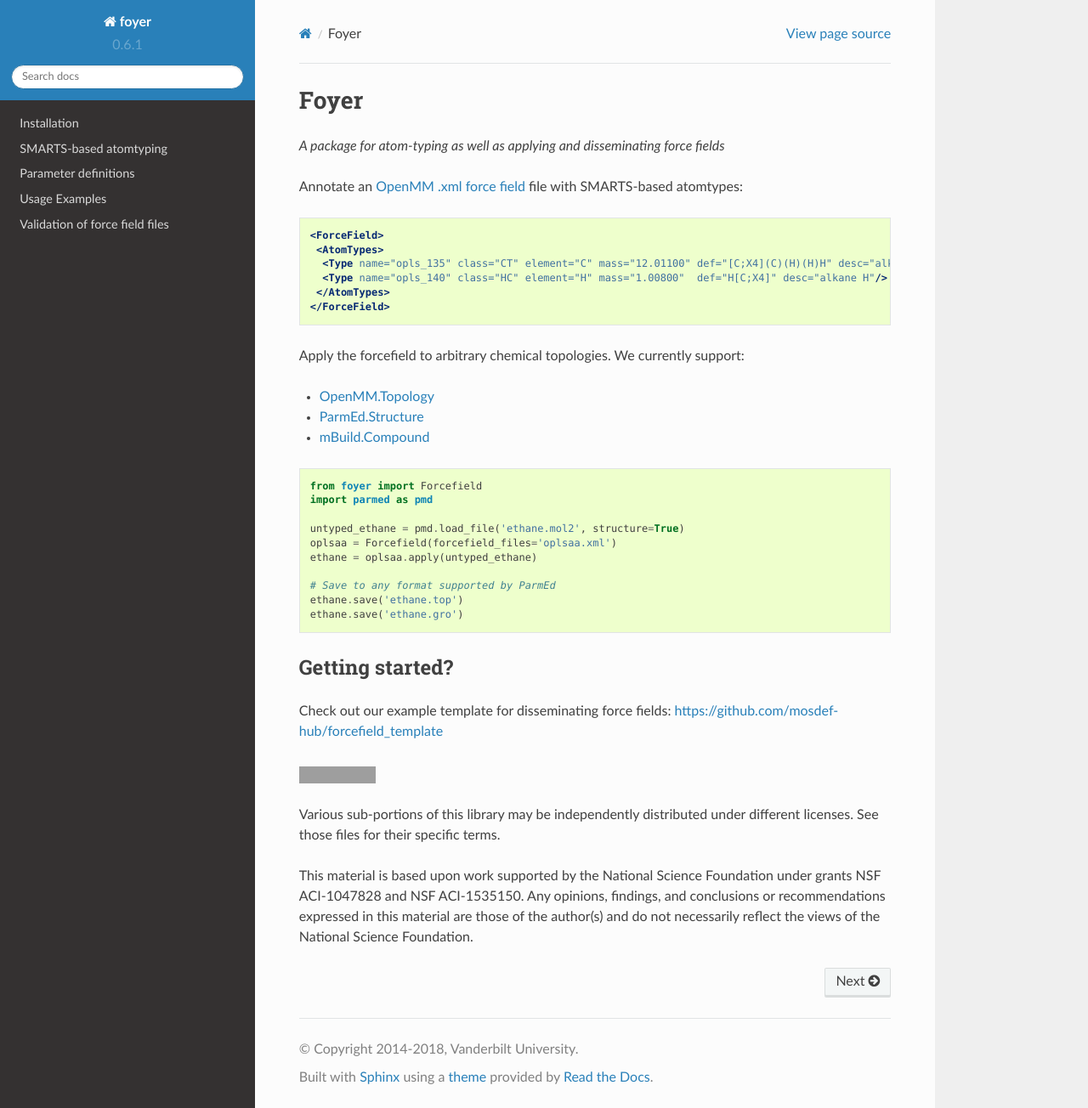
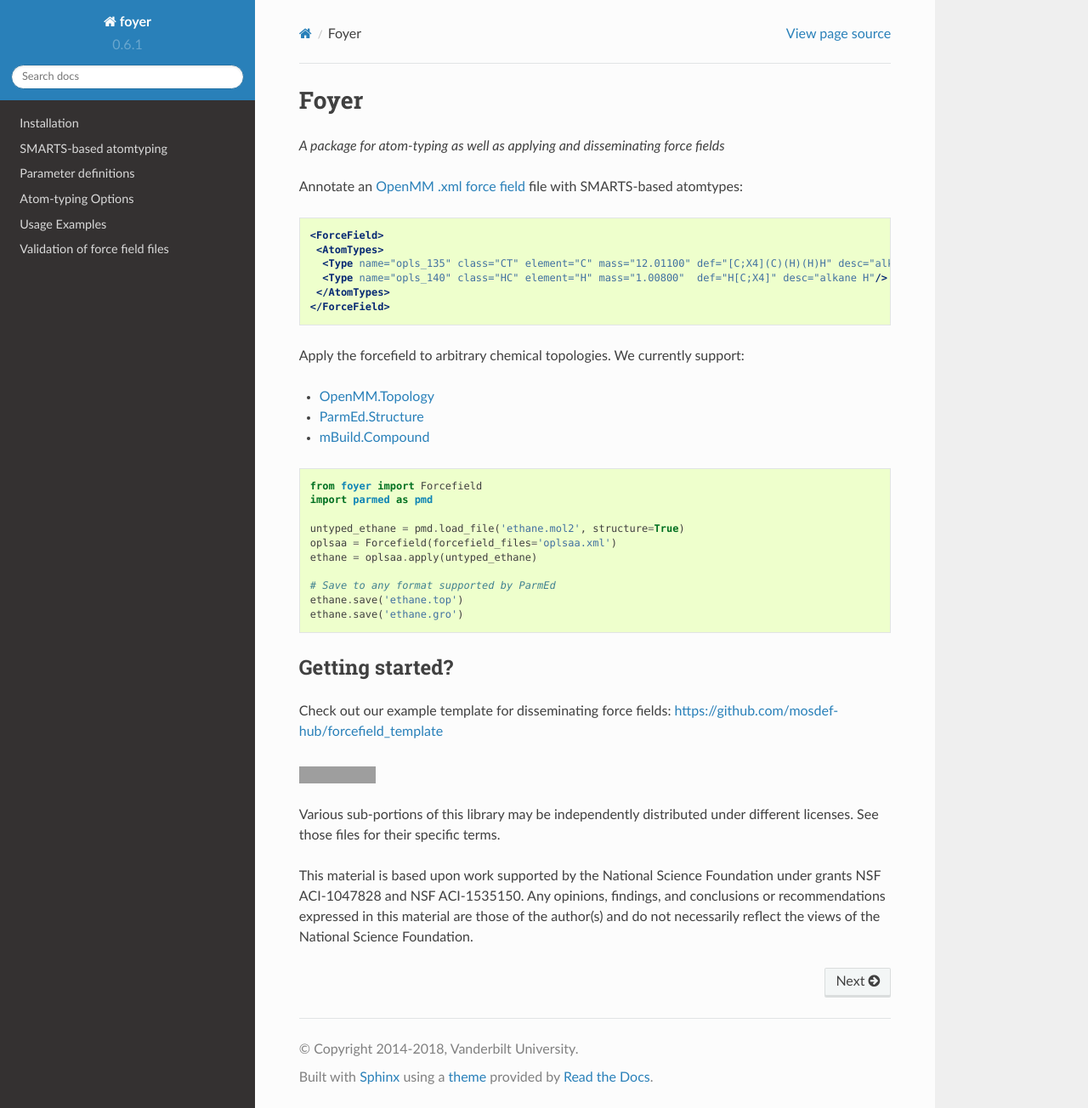
Before and after one commit to mosdef-hub/foyer, a Sphinx documentation site: the page built from docs/index.rst, in a window 1280 px wide and 1304 px high. Shown: the whole window at 85% size. Built offline with Sphinx 7.4.7 and the Read the Docs theme 2.0.0, drawn with Linux system fonts in a browser that asks for light colours; pages that are not in the unit, such as notebooks, are missing from menus; the version number is read from the project's files by our own code; grey boxes are pictures that could not be loaded.

Commit message:
Add new page to index

```diff
--- a/docs/index.rst
+++ b/docs/index.rst
@@ -82,6 +82,11 @@ views of the National Science Foundation.
 .. toctree::
     :hidden:
 
+    atom-typing_options
+
+.. toctree::
+    :hidden:
+
     usage_examples
 
 .. toctree::
```
